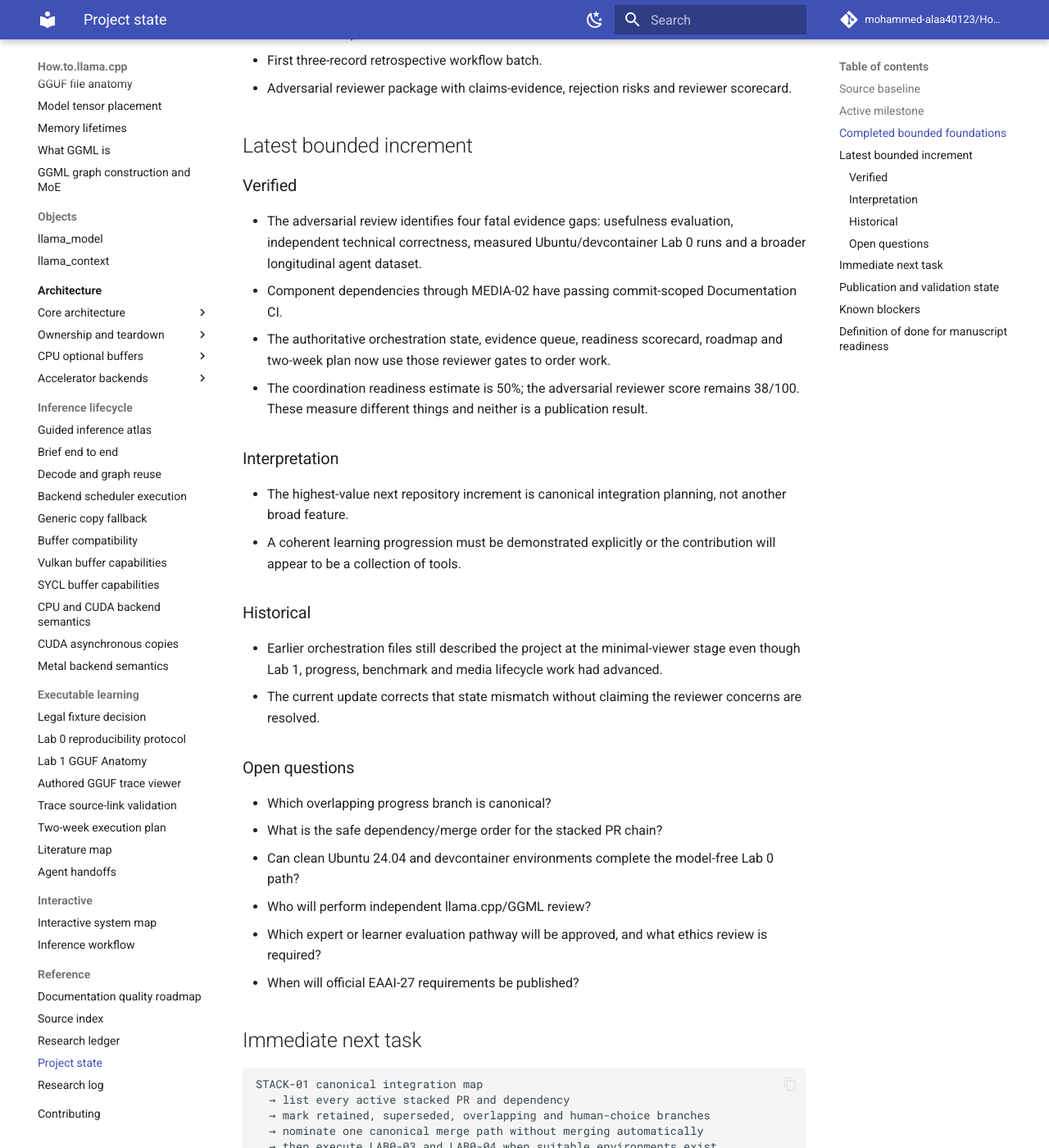
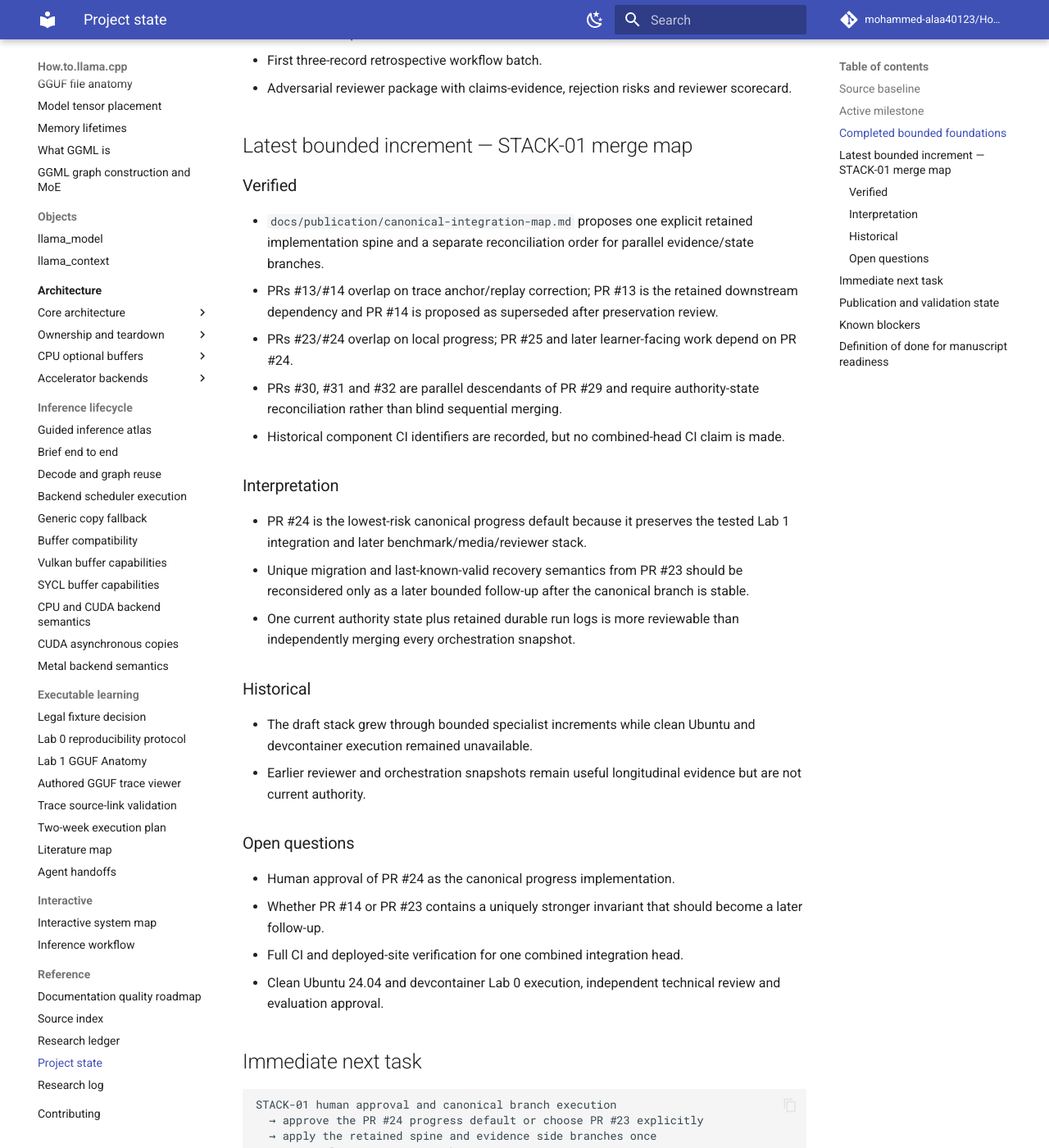
Before and after one commit to mohammed-alaa40123/How.to.llama.cpp, an MkDocs documentation site: the page built from docs/reference/project-state.md, in a window 1280 px wide and 1400 px high, scrolled down 948 px. Shown: the whole window at 82% size. Built offline with MkDocs 1.6.1 and Material for MkDocs 9.7.7, drawn with Linux system fonts in a browser that asks for light colours; comment, search, counter and statistics services are not loaded; some of the changed text lies outside the part shown.

Commit message:
Update project state for STACK-01

````diff
--- a/docs/reference/project-state.md
+++ b/docs/reference/project-state.md
@@ -27,59 +27,61 @@ Read this file after the root README on every run. It is the compact checkpoint
 - First three-record retrospective workflow batch.
 - Adversarial reviewer package with claims-evidence, rejection risks and reviewer scorecard.
 
-## Latest bounded increment
+## Latest bounded increment — STACK-01 merge map
 
 ### Verified
 
-- The adversarial review identifies four fatal evidence gaps: usefulness evaluation, independent technical correctness, measured Ubuntu/devcontainer Lab 0 runs and a broader longitudinal agent dataset.
-- Component dependencies through MEDIA-02 have passing commit-scoped Documentation CI.
-- The authoritative orchestration state, evidence queue, readiness scorecard, roadmap and two-week plan now use those reviewer gates to order work.
-- The coordination readiness estimate is 50%; the adversarial reviewer score remains 38/100. These measure different things and neither is a publication result.
+- `docs/publication/canonical-integration-map.md` proposes one explicit retained implementation spine and a separate reconciliation order for parallel evidence/state branches.
+- PRs #13/#14 overlap on trace anchor/replay correction; PR #13 is the retained downstream dependency and PR #14 is proposed as superseded after preservation review.
+- PRs #23/#24 overlap on local progress; PR #25 and later learner-facing work depend on PR #24.
+- PRs #30, #31 and #32 are parallel descendants of PR #29 and require authority-state reconciliation rather than blind sequential merging.
+- Historical component CI identifiers are recorded, but no combined-head CI claim is made.
 
 ### Interpretation
 
-- The highest-value next repository increment is canonical integration planning, not another broad feature.
-- A coherent learning progression must be demonstrated explicitly or the contribution will appear to be a collection of tools.
+- PR #24 is the lowest-risk canonical progress default because it preserves the tested Lab 1 integration and later benchmark/media/reviewer stack.
+- Unique migration and last-known-valid recovery semantics from PR #23 should be reconsidered only as a later bounded follow-up after the canonical branch is stable.
+- One current authority state plus retained durable run logs is more reviewable than independently merging every orchestration snapshot.
 
 ### Historical
 
-- Earlier orchestration files still described the project at the minimal-viewer stage even though Lab 1, progress, benchmark and media lifecycle work had advanced.
-- The current update corrects that state mismatch without claiming the reviewer concerns are resolved.
+- The draft stack grew through bounded specialist increments while clean Ubuntu and devcontainer execution remained unavailable.
+- Earlier reviewer and orchestration snapshots remain useful longitudinal evidence but are not current authority.
 
 ### Open questions
 
-- Which overlapping progress branch is canonical?
-- What is the safe dependency/merge order for the stacked PR chain?
-- Can clean Ubuntu 24.04 and devcontainer environments complete the model-free Lab 0 path?
-- Who will perform independent llama.cpp/GGML review?
-- Which expert or learner evaluation pathway will be approved, and what ethics review is required?
-- When will official EAAI-27 requirements be published?
+- Human approval of PR #24 as the canonical progress implementation.
+- Whether PR #14 or PR #23 contains a uniquely stronger invariant that should become a later follow-up.
+- Full CI and deployed-site verification for one combined integration head.
+- Clean Ubuntu 24.04 and devcontainer Lab 0 execution, independent technical review and evaluation approval.
 
 ## Immediate next task
 
 ```text
-STACK-01 canonical integration map
-  → list every active stacked PR and dependency
-  → mark retained, superseded, overlapping and human-choice branches
-  → nominate one canonical merge path without merging automatically
-  → then execute LAB0-03 and LAB0-04 when suitable environments exist
-  → define DEMO-01A acceptance criteria on the canonical path
+STACK-01 human approval and canonical branch execution
+  → approve the PR #24 progress default or choose PR #23 explicitly
+  → apply the retained spine and evidence side branches once
+  → reconcile one current orchestration state
+  → run the full Documentation CI suite on one combined head
+  → then execute LAB0-03/LAB0-04 when environments exist
+  → DEMO-01A may proceed as the next dependency-safe documentation task
 ```
 
 ## Publication and validation state
 
-- `docs/publication/orchestrator-state.md` is authoritative.
-- `docs/publication/evidence-backlog.md` now prioritizes STACK-01, measured Lab 0, independent review, broader DATA-01 and evaluation approval.
-- Passing CI establishes deterministic integration only.
+- `docs/publication/orchestrator-state.md` remains authoritative.
+- `docs/publication/evidence-backlog.md` records STACK-01 as in progress: the proposed map exists, but human approval and passing combined-head CI do not.
+- Passing component CI establishes bounded contracts only; it does not establish combined deployability, learner benefit, native execution or independent correctness.
 - No participant data, telemetry, authenticated sync, restricted model weights, paid generation or manuscript prose were introduced.
 
 ## Known blockers
 
+- no approved canonical progress-branch choice;
+- no canonical combined branch with passing CI;
 - no real Ubuntu 24.04 or devcontainer Lab 0 record;
 - no independent technical reviewer;
-- overlapping progress branches and a long stacked draft-PR chain;
 - no approved evaluation/ethics pathway;
-- no official EAAI-27 call verified;
+- authority-state updates from official venue and retrospective side branches still require reconciliation;
 - Pages verification applies only after canonical integration reaches `main` and deploys.
 
 ## Definition of done for manuscript readiness
````
Also changed, not shown: other parts of docs/reference/project-state.md (+1 -1 lines).
